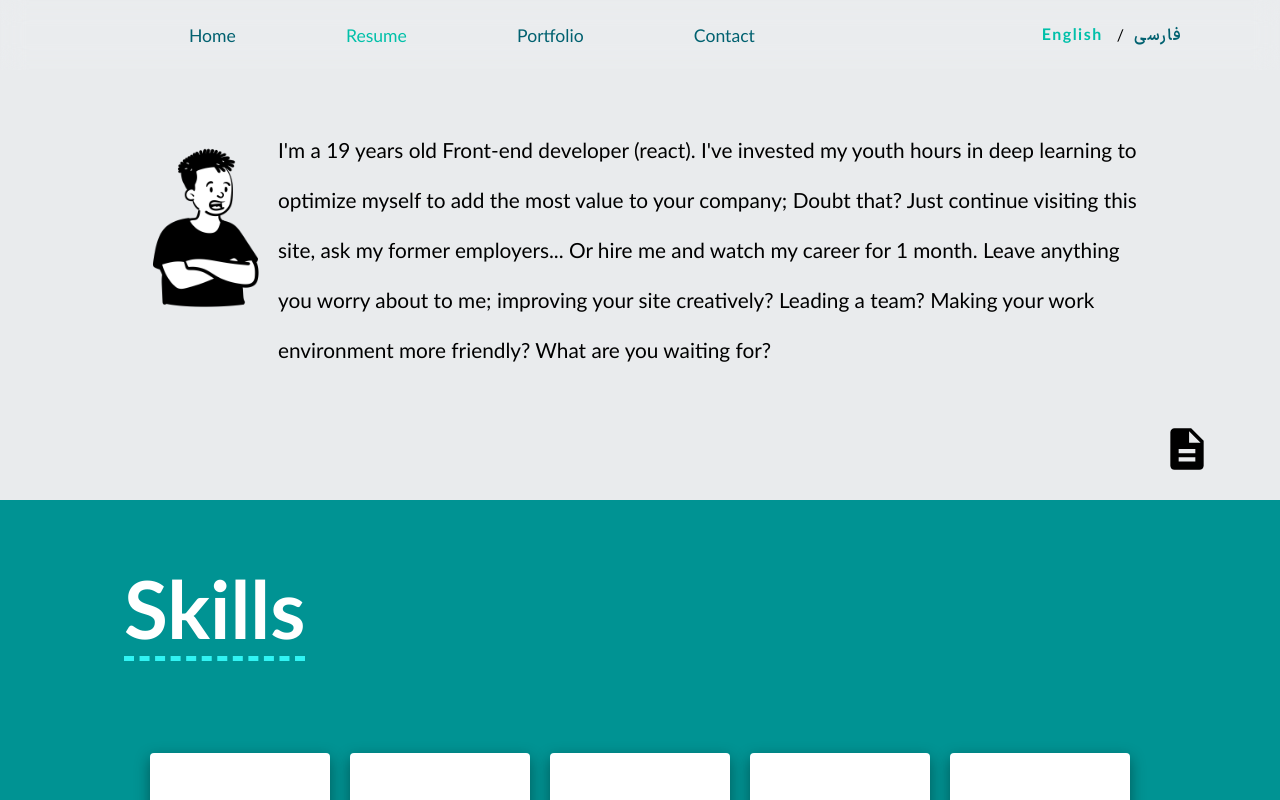
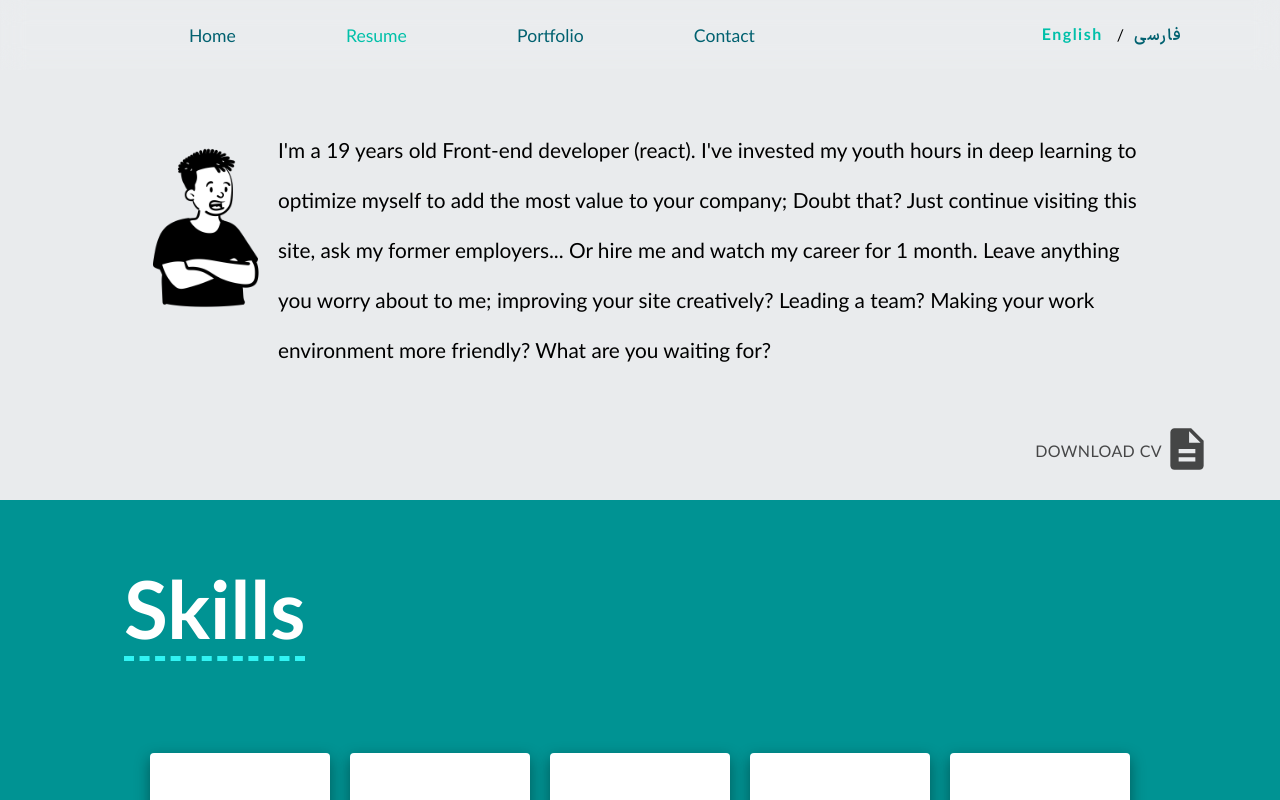
Before and after one commit to sina-olfati/sina-olfati-site, a React (Create React App) app: page /resume in a window 1280 px wide. Shown: the top 800 px of the page. Built offline with nearby package versions, Linux system fonts and the light colour scheme; a web font is replaced by a local one.

Commit message:
Resume: Describe: fixed pdf downloading bug

```diff
--- a/src/components/resume/Describe.css
+++ b/src/components/resume/Describe.css
@@ -54,7 +54,6 @@
 }
 
 .describe-container .file a {
-    color: black;
     text-decoration: none;
     display: flex;
     align-items: center;
@@ -64,7 +63,7 @@
 }
 .describe-container .file a:hover {
     box-shadow: rgba(100, 100, 111, 0.2) 0px 7px 29px 0px;
-    transform: scale(1.05);
+    background-color: white;
 }
 
 .describe-container .file a button {
@@ -76,21 +75,25 @@
 }
 
 .describe-container .file a button svg {
+    color: rgba(0, 0, 0, 0.7);
     width: 50px;
     height: 50px;
+    transition: 0.5s;
 }
 
 .describe-container .file p {
+    color: rgba(0, 0, 0, 0.7);
     position: relative;
-    top: 30px;
-    color: rgba(0, 0, 0, 0);
+    top: 2px;
+    /* color: rgba(0, 0, 0, 0); */
     transition: 0.4s;
 }
 .describe-container .file p:lang(fa) {
     font-family: IRANSansX;
 }
-.describe-container .file a:hover p {
-    top: 2px;
+.describe-container .file a:hover p,
+.describe-container .file a:hover svg {
+    margin: 0 5px;
     color: rgb(0, 0, 0);
 }
 
--- a/src/components/resume/Describe.tsx
+++ b/src/components/resume/Describe.tsx
@@ -1,6 +1,8 @@
 import React, {useEffect, useState} from 'react'
 import './Describe.css'
 import resumepic from '../../assets/images/resume1.png'
+// @ts-ignore
+import sinaresume from '../../assets/cv/sinaresume13.pdf'
 
 // i18next
 import { useTranslation } from "react-i18next";
@@ -9,7 +11,6 @@ import { useTranslation } from "react-i18next";
 import { Button } from '@mui/material';
 
 // icons
-import ArticleIcon from '@mui/icons-material/Article';
 import DescriptionIcon from '@mui/icons-material/Description';
 
 
@@ -34,7 +35,7 @@ const Describe = () => {
       </div>
 
       <div className='file' lang={language}>
-        <a href="/../../../public/assets/cv/SinaResume13.pdf" download>
+        <a href={sinaresume} download={sinaresume}>
           <Button>
             <DescriptionIcon />
             <p>{t("download-cv")}</p>
```
Also changed, not shown: 1 other file (tests, documents, lock files or other folders).
